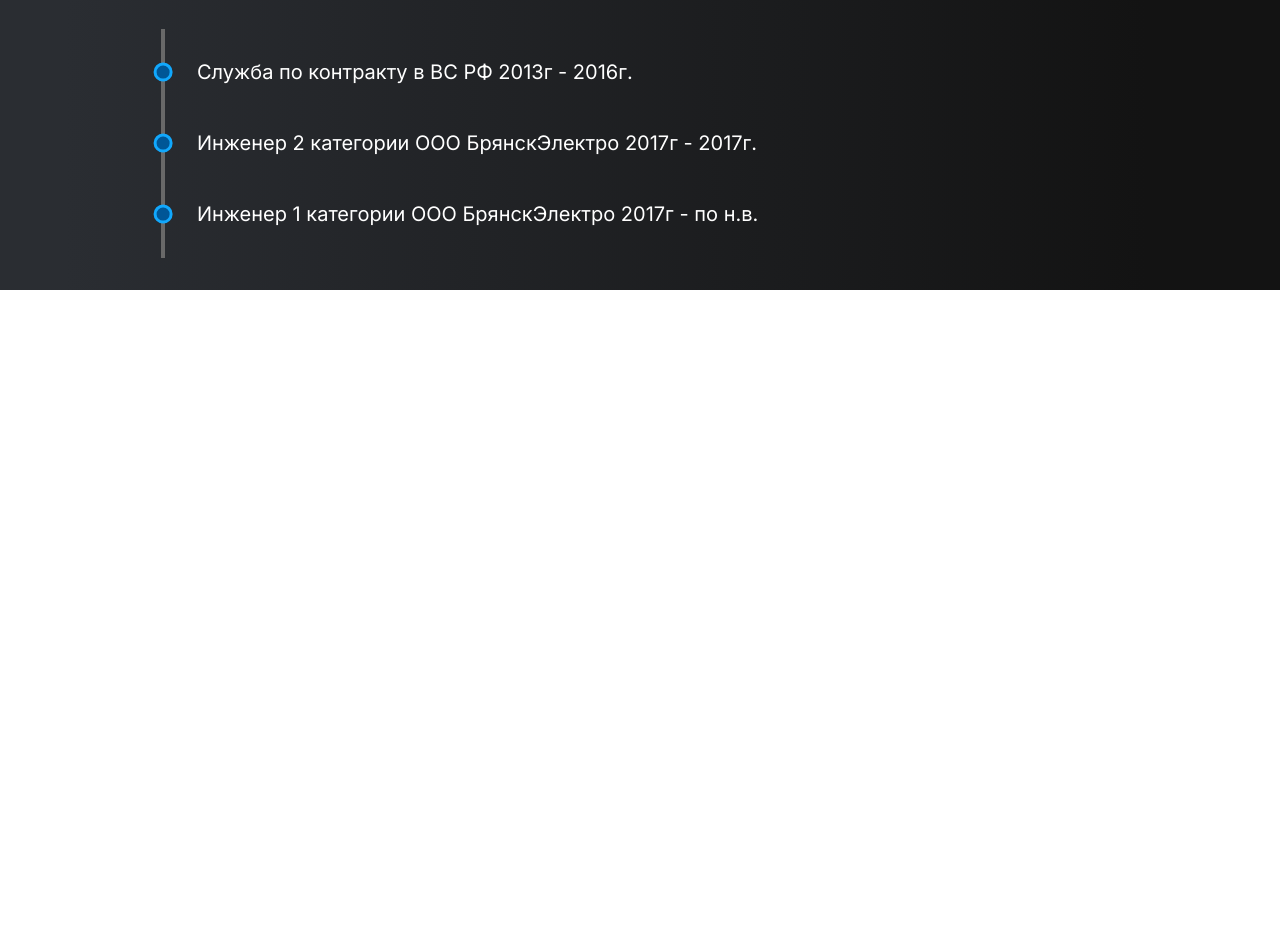
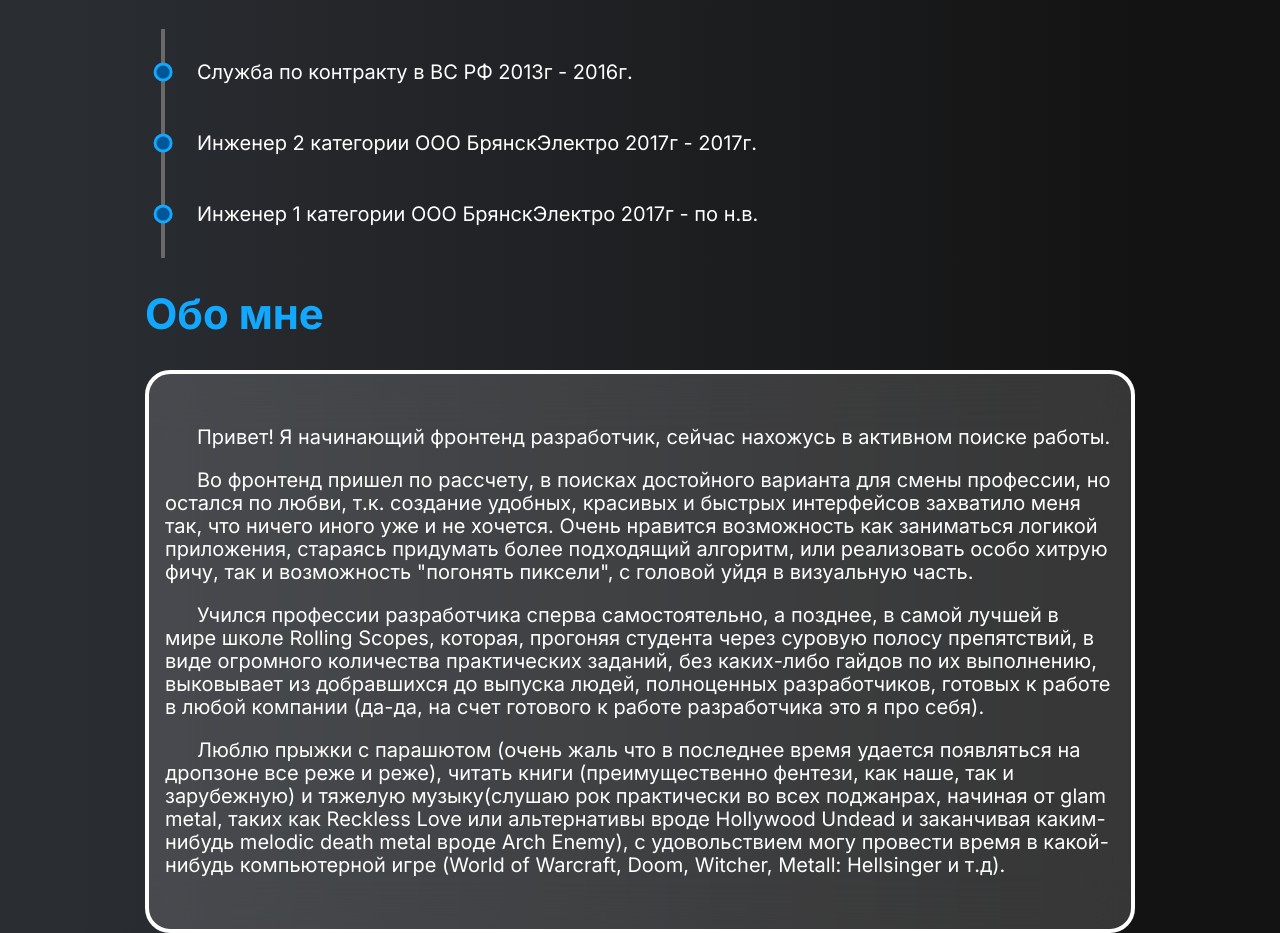
Before and after one commit to Color-zebra/CV, a website built with webpack: page src/index.html in a window 1280 px wide. Shown: the part 2791-3724 px from the top of the page. Before the commit the page ends 3081 px from the top, so only its background shows below. Built offline with nearby package versions, Linux system fonts and the light colour scheme.

Commit message:
feat: add desktop about-me section

```diff
--- a/src/index.html
+++ b/src/index.html
@@ -118,6 +118,17 @@
           </ul>
         </div>
       </section>
+      <section class="about">
+        <div class="about-wrapper width-wrapper">
+          <h2 class="about__title section-title">Обо мне</h2>
+          <div class="about__text">
+            <p class="about__paragraph">Привет! Я начинающий фронтенд разработчик, сейчас нахожусь в активном поиске работы.</p>
+            <p class="about__paragraph">Во фронтенд пришел по рассчету, в поисках достойного варианта для смены профессии, но остался по любви, т.к. создание удобных, красивых и быстрых интерфейсов захватило меня так, что ничего иного уже и не хочется. Очень нравится возможность как заниматься логикой приложения, стараясь придумать более подходящий алгоритм, или реализовать особо хитрую фичу, так и возможность "погонять пиксели", с головой уйдя в визуальную часть.</p>
+            <p class="about__paragraph">Учился профессии разработчика сперва самостоятельно, а позднее, в самой лучшей в мире школе Rolling Scopes, которая, прогоняя студента через суровую полосу препятствий, в виде огромного количества практических заданий, без каких-либо гайдов по их выполнению, выковывает из добравшихся до выпуска людей, полноценных разработчиков, готовых к работе в любой компании (да-да, на счет готового к работе разработчика это я про себя).</p>
+            <p class="about__paragraph">Люблю прыжки с парашютом (очень жаль что в последнее время удается появляться на дропзоне все реже и реже), читать книги (преимущественно фентези, как наше, так и зарубежную) и тяжелую музыку(слушаю рок практически во всех поджанрах, начиная от glam metal, таких как Reckless Love или альтернативы вроде Hollywood Undead и заканчивая каким-нибудь melodic death metal вроде Arch Enemy), с удовольствием могу провести время в какой-нибудь компьютерной игре (World of Warcraft, Doom, Witcher, Metall: Hellsinger и т.д).</p>
+          </div>
+        </div>
+      </section>
     </main>
   </body>
 </html>
--- /dev/null
+++ b/src/styles/components/_abouts.scss
@@ -0,0 +1,18 @@
+.about {
+  &__paragraph {
+    font-size: var(--medium-text);
+    text-indent: 2rem;
+  }
+
+  &__text {
+    padding: 2rem 1rem;
+    border: 4px solid #FFF;
+    border-radius: 25px;
+    backdrop-filter: blur(31px);
+    background: rgba(255 255 255 / 15%);
+    background-blend-mode: overlay;
+  }
+}
+
+.about-wrapper {
+}
--- a/src/styles/main.scss
+++ b/src/styles/main.scss
@@ -10,3 +10,4 @@
 @import "./components/skill-card";
 @import "./components/education";
 @import "./components/experience";
+@import "./components/abouts";
```
